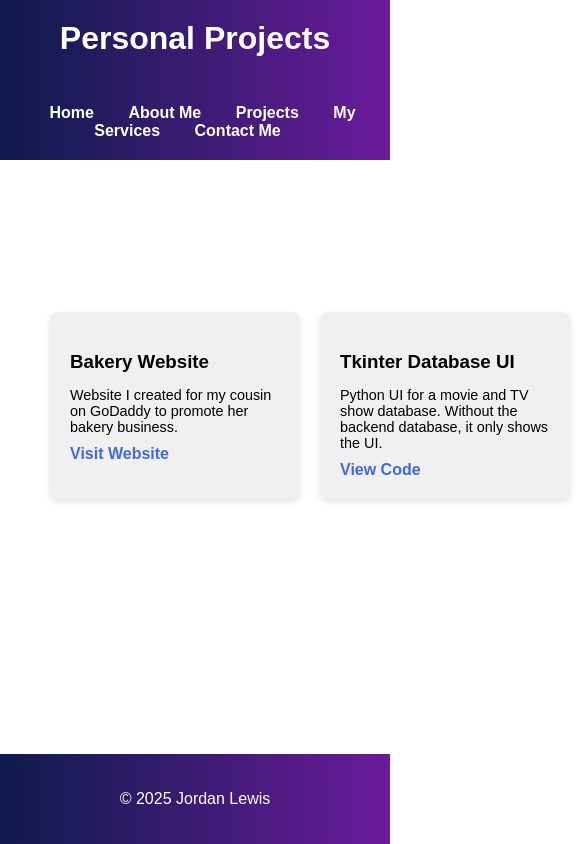
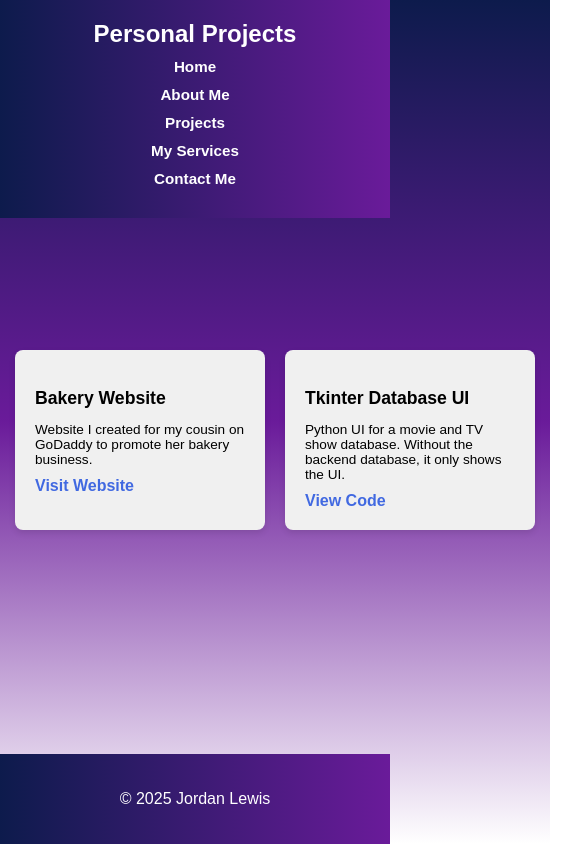
Before and after one commit to Jordan-Builds/JordanDevHub, a website: page personalProjects.html in a window 390 px wide. Shown: the top 844 px of the page, 585 px wide, since content can reach past the window. Drawn offline with Linux system fonts and the light colour scheme.

Commit message:
error fix

```diff
--- a/personalProjects.html
+++ b/personalProjects.html
@@ -15,18 +15,17 @@ body {
   scroll-behavior: smooth;
   transition: background 0.3s, color 0.3s;
 
-  /* === MODIFIED: Three-section horizontal gradient background === */
+  /* Three-section horizontal gradient background */
   background:
-    linear-gradient(to right, #0d1b4c, #6a1b9a) left / 33.3% no-repeat, /* left gradient */
-    white center / 33.3% no-repeat,                                   /* middle white */
-    linear-gradient(to right, #0d1b4c, #6a1b9a) right / 33.3% no-repeat; /* right gradient */
+    linear-gradient(to right, #0d1b4c, #6a1b9a) left / 33.3% no-repeat,
+    white center / 33.3% no-repeat,
+    linear-gradient(to right, #0d1b4c, #6a1b9a) right / 33.3% no-repeat;
   background-color: white;
   color: black;
 }
 
 body.light { color: black; }
 body.dark {
-  /* === MODIFIED: Dark mode body gradient === */
   background:
     linear-gradient(to right, #050c2b, #3a0f5c) left / 33.3% no-repeat,
     #111 center / 33.3% no-repeat,
@@ -36,28 +35,25 @@ body.dark {
 
 /* === HEADER === */
 header { padding: 20px; text-align: center; transition: background 0.3s; }
-header h1 { margin: 0; }
-body.light header {
-  /* === MODIFIED: Header gradient === */
-  background: linear-gradient(to right, #0d1b4c, #6a1b9a);
-  color: white;
-}
-body.dark header {
-  background: linear-gradient(to right, #050c2b, #3a0f5c); /* dark gradient */
-  color: #f4f4f9;
-}
+header h1 { margin: 0; font-size: 2rem; }
+body.light header { background: linear-gradient(to right, #0d1b4c, #6a1b9a); color: white; }
+body.dark header { background: linear-gradient(to right, #050c2b, #3a0f5c); color: #f4f4f9; }
 
 nav ul { list-style: none; margin:0; padding:0; text-align:center; }
-nav ul li { display:inline; margin:0 15px; }
+nav ul li { display:inline-block; margin:0 15px; }
 nav ul li a { text-decoration:none; font-weight:bold; transition: color 0.3s; }
 body.light nav ul li a { color:white; }
 body.dark nav ul li a { color:#f4f4f9; }
 nav ul li a:hover { text-decoration:underline; }
 
 /* === MAIN SECTION === */
-section { padding:50px; max-width:1000px; margin:auto; }
+section { padding:50px 20px; max-width:1000px; margin:auto; }
 
-.projects { display:grid; grid-template-columns:repeat(auto-fit, minmax(250px,1fr)); gap:20px; }
+.projects {
+  display:grid;
+  grid-template-columns:repeat(auto-fit, minmax(250px,1fr));
+  gap:20px;
+}
 .project-card {
   background:#f0f0f0;
   padding:20px;
@@ -73,13 +69,6 @@ body.dark .project-card { background: #333; color: #f4f4f9; }
 body.dark .project-card a { color: #87CEFA; }
 .project-card a:hover { text-decoration: underline; }
 
-/* === TOGGLE BUTTON === */
-.toggle-btn { position: fixed; top: 20px; right: 20px; padding: 10px 20px; border: none; border-radius: 5px; cursor: pointer; font-weight: bold;
-  background: linear-gradient(to right, #0d1b4c, #6a1b9a); /* === MODIFIED === */
-  color: white;
-}
-body.dark .toggle-btn { background: linear-gradient(to right, #050c2b, #3a0f5c); }
-
 /* === FOOTER === */
 footer {
   padding: 20px;
@@ -87,24 +76,63 @@ footer {
   margin-top: auto;
   transition: background 0.3s;
 }
-body.light footer {
-  /* === MODIFIED: Footer gradient === */
-  background: linear-gradient(to right, #0d1b4c, #6a1b9a);
-  color: white;
-}
-body.dark footer {
-  background: linear-gradient(to right, #050c2b, #3a0f5c);
-  color: #f4f4f9;
+body.light footer { background: linear-gradient(to right, #0d1b4c, #6a1b9a); color: white; }
+body.dark footer { background: linear-gradient(to right, #050c2b, #3a0f5c); color: #f4f4f9; }
+
+/* === RESPONSIVE DESIGN === */
+@media (max-width: 900px) {
+  header h1 {
+    font-size: 1.8rem;
+  }
+  nav ul li {
+    margin: 0 10px;
+  }
 }
 
-#typewriter { min-height: 2em; margin-bottom: 20px; }
+@media (max-width: 768px) {
+  /* Stack navigation links */
+  nav ul li {
+    display: block;
+    margin: 10px 0;
+  }
+
+  /* Simplify background for small screens */
+  body {
+    background: linear-gradient(to bottom, #0d1b4c, #6a1b9a, white);
+  }
+
+  section {
+    padding: 40px 15px;
+  }
+
+  .project-card {
+    font-size: 1rem;
+  }
+}
+
+@media (max-width: 480px) {
+  header h1 {
+    font-size: 1.5rem;
+  }
+
+  nav ul li a {
+    font-size: 0.95rem;
+  }
+
+  .project-card h3 {
+    font-size: 1.1rem;
+  }
+
+  .project-card p {
+    font-size: 0.85rem;
+  }
+}
 </style>
-
 </head>
 <body class="light">
 
 <header>
-    <h1 id="typewriter"></h1>
+    <h1>Personal Projects</h1>
     <nav>
         <ul>
             <li><a href="index.html">Home</a></li>
@@ -115,7 +143,6 @@ body.dark footer {
         </ul>
     </nav>
 </header>
-
 
 <section class="projects">
     <div class="project-card">
@@ -134,22 +161,5 @@ body.dark footer {
     <p>&copy; 2025 Jordan Lewis</p>
 </footer>
 
-<script>
-
-    // Typewriter Effect for H1
-    const text = "Personal Projects";
-    const typewriterElement = document.getElementById("typewriter");
-    let index = 0;
-
-    function typeWriter() {
-        if(index < text.length){
-            typewriterElement.textContent += text.charAt(index);
-            index++;
-            setTimeout(typeWriter, 100);
-        }
-    }
-    typeWriter();
-</script>
-
 </body>
 </html>
```
Also changed, not shown: contact.html (+1 -1 lines), index.html (+10 -18 lines), services.html (+26 -10 lines).
